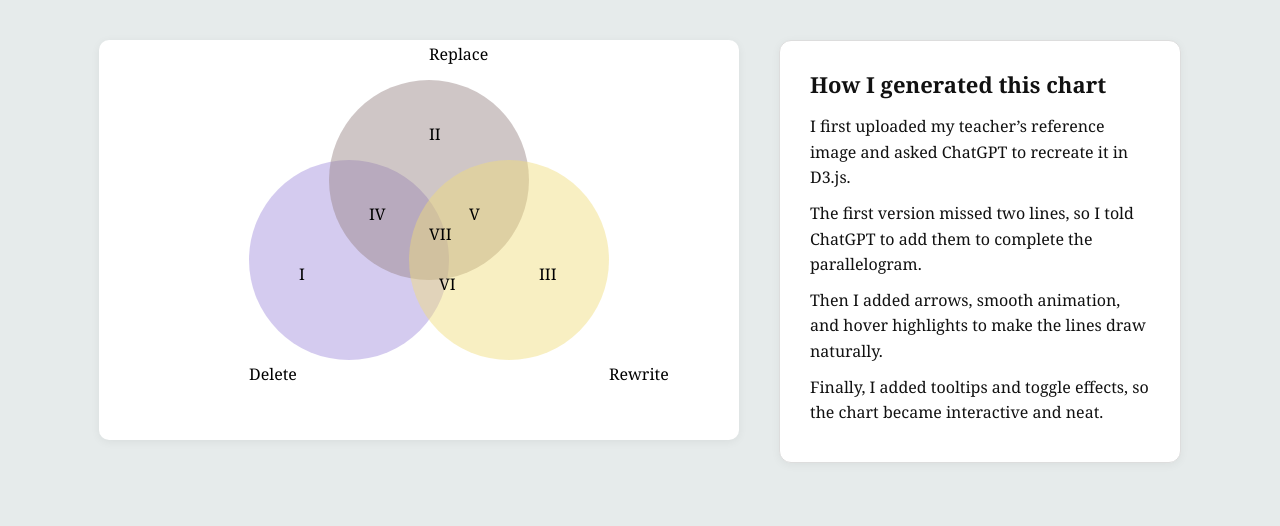
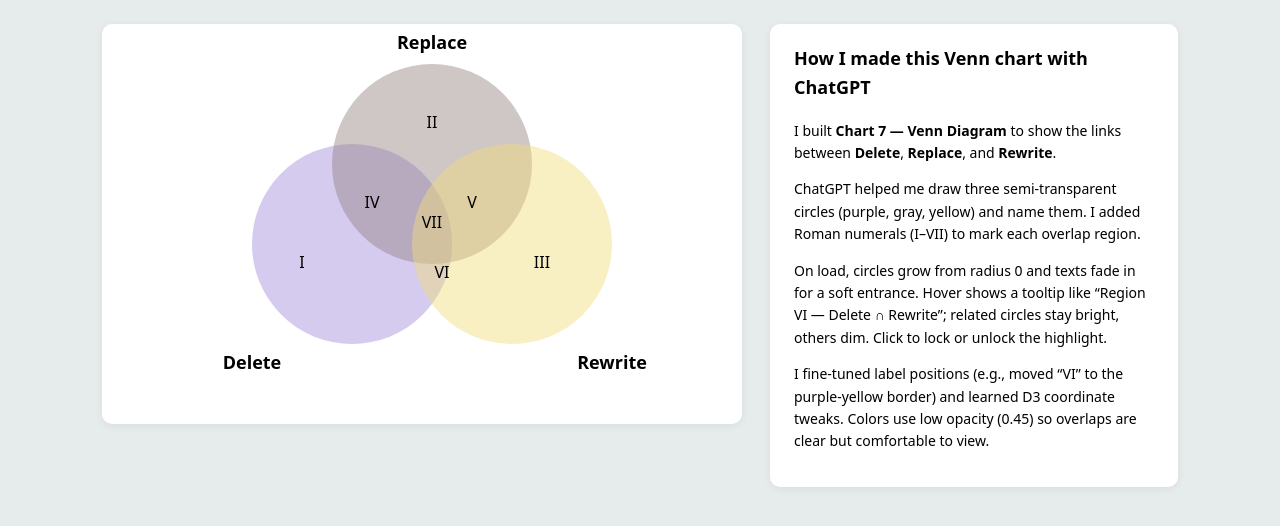
Before and after one commit to lizhiyi1225-boop/IDV-assignment3, a plain HTML site: page chart7.html in a window 1280 px wide. Drawn offline with nearby package versions, Linux system fonts and the light colour scheme.

Commit message:
Add files via upload

```diff
--- a/chart7.html
+++ b/chart7.html
@@ -1,153 +1,91 @@
 <!DOCTYPE html>
 <html lang="en">
 <head>
-<meta charset="UTF-8">
-<title>Chart 7 (Venn Diagram) with Side Note</title>
-<script src="https://cdn.jsdelivr.net/npm/d3@7"></script>
+<meta charset="UTF-8" />
+<title>Chart 7 (Venn Diagram) — D3.js with Transition & Interaction</title>
+<script src="https://cdn.jsdelivr.net/npm/d3@7.9.0/dist/d3.min.js"></script>
+<script>
+  if (!window.d3) {
+    var s = document.createElement('script');
+    s.src = 'https://unpkg.com/d3@7.9.0/dist/d3.min.js';
+    document.head.appendChild(s);
+  }
+</script>
 <style>
-  body {
-    margin: 0;
-    background: #e6ebeb;
-    font-family: Georgia, "Times New Roman", serif;
-    color: #111;
-  }
-
-  /* 容器：左图右注释并列 */
-  .container {
-    display: flex;
-    justify-content: center;
-    align-items: flex-start;
-    gap: 40px;
-    margin: 40px auto;
-    max-width: 1200px;
-    padding: 0 30px;
-  }
-
-  svg {
-    background: #fff;
-    box-shadow: 0 2px 10px rgba(0,0,0,0.06);
-    border-radius: 10px;
-  }
-
-  /* 注释框样式 */
-  .note-box {
-    width: 340px;
-    background: #fff;
-    border: 1px solid #ddd;
-    border-radius: 12px;
-    box-shadow: 0 2px 10px rgba(0,0,0,0.05);
-    padding: 26px 30px;
-    line-height: 1.6;
-  }
-
-  .note-box h2 {
-    font-size: 22px;
-    font-weight: 700;
-    margin-top: 0;
-    margin-bottom: 12px;
-  }
-
-  .note-box p {
-    margin: 10px 0;
-    font-size: 16px;
-  }
-
-  @media (max-width: 900px) {
-    .container {
-      flex-direction: column;
-      align-items: center;
-    }
-    .note-box {
-      width: 90%;
-    }
-  }
+  body {background:#e6ebeb;font-family:system-ui,Arial;margin:0;padding:24px;}
+  .wrap {display:flex;justify-content:center;align-items:flex-start;gap:28px;max-width:1200px;margin:auto;flex-wrap:wrap;}
+  svg {background:#fff;box-shadow:0 2px 8px rgba(0,0,0,.06);border-radius:10px;}
+  text {font-size:16px;font-weight:500;text-anchor:middle;dominant-baseline:middle;}
+  .label{font-size:18px;font-weight:600;}
+  .tooltip{position:absolute;background:#fff;border:1px solid #ccc;border-radius:6px;padding:6px 8px;font-size:12px;pointer-events:none;box-shadow:0 2px 6px rgba(0,0,0,.1);}
+  .note{width:360px;background:#fff;box-shadow:0 2px 8px rgba(0,0,0,.06);border-radius:10px;padding:20px 24px;font-size:14px;line-height:1.6;}
+  .note h3{font-size:18px;margin-top:0;}
+  @media(max-width:900px){.wrap{flex-direction:column;align-items:center;}.note{width:100%;}}
 </style>
 </head>
 <body>
-
-<div class="container">
-  <!-- 左边是图表 -->
-  <svg id="chart" width="640" height="400"></svg>
-
-  <!-- 右边是注释 -->
-  <div class="note-box">
-    <h2>How I generated this chart</h2>
-    <p>I first uploaded my teacher’s reference image and asked ChatGPT to recreate it in D3.js.</p>
-    <p>The first version missed two lines, so I told ChatGPT to add them to complete the parallelogram.</p>
-    <p>Then I added arrows, smooth animation, and hover highlights to make the lines draw naturally.</p>
-    <p>Finally, I added tooltips and toggle effects, so the chart became interactive and neat.</p>
+<div class="wrap">
+  <svg width="640" height="400"></svg>
+  <div class="note">
+    <h3>How I made this Venn chart with ChatGPT</h3>
+    <p>I built <b>Chart 7 — Venn Diagram</b> to show the links between <b>Delete</b>, <b>Replace</b>, and <b>Rewrite</b>.</p>
+    <p>ChatGPT helped me draw three semi-transparent circles (purple, gray, yellow) and name them. I added Roman numerals (I–VII) to mark each overlap region.</p>
+    <p>On load, circles grow from radius 0 and texts fade in for a soft entrance. Hover shows a tooltip like “Region VI — Delete ∩ Rewrite”; related circles stay bright, others dim. Click to lock or unlock the highlight.</p>
+    <p>I fine-tuned label positions (e.g., moved “VI” to the purple-yellow border) and learned D3 coordinate tweaks. Colors use low opacity (0.45) so overlaps are clear but comfortable to view.</p>
   </div>
 </div>
-
 <script>
-/* === 你的 Venn 图表 === */
-const svg = d3.select("#chart");
-const W = +svg.attr("width"), H = +svg.attr("height");
-
+const svg = d3.select("svg");
 const circles = [
-  {id:"Delete",  key:"A", cx:250, cy:220, r:100, color:"rgba(160,140,220,0.45)"},
-  {id:"Replace", key:"B", cx:330, cy:140, r:100, color:"rgba(150,130,130,0.45)"},
-  {id:"Rewrite", key:"C", cx:410, cy:220, r:100, color:"rgba(240,220,120,0.45)"}
+  {id:"Delete",key:"A",cx:250,cy:220,r:100,color:"rgba(160,140,220,0.45)"},
+  {id:"Replace",key:"B",cx:330,cy:140,r:100,color:"rgba(150,130,130,0.45)"},
+  {id:"Rewrite",key:"C",cx:410,cy:220,r:100,color:"rgba(240,220,120,0.45)"}
 ];
-
 function regionLabel(inA,inB,inC){
-  if(inA && inB && inC) return "VII";
-  if(inA && inB && !inC) return "IV";
-  if(!inA && inB && inC) return "V";
-  if(inA && !inB && inC) return "VI";
-  if(inA && !inB && !inC) return "I";
-  if(!inA && inB && !inC) return "II";
-  if(!inA && !inB && inC) return "III";
-  return "";
+  if(inA&&inB&&inC)return"VII";
+  if(inA&&inB&&!inC)return"IV";
+  if(!inA&&inB&&inC)return"V";
+  if(inA&&!inB&&inC)return"VI";
+  if(inA&&!inB&&!inC)return"I";
+  if(!inA&&inB&&!inC)return"II";
+  if(!inA&&!inB&&inC)return"III";
+  return"";
 }
-
-const g = svg.append("g");
+const g=svg.append("g");
 g.selectAll("circle").data(circles).enter().append("circle")
-  .attr("cx",d=>d.cx).attr("cy",d=>d.cy)
-  .attr("r",0)
-  .style("fill",d=>d.color)
-  .transition().duration(900).delay((_,i)=>i*120)
-  .attr("r",d=>d.r);
-
-const labelsPos = [
-  {txt:"Delete",  x:circles[0].cx-100, y:circles[0].cy+120},
-  {txt:"Replace", x:circles[1].cx,     y:circles[1].cy-120},
-  {txt:"Rewrite", x:circles[2].cx+100, y:circles[2].cy+120},
+  .attr("cx",d=>d.cx).attr("cy",d=>d.cy).attr("r",0)
+  .style("fill",d=>d.color).transition().duration(900).delay((_,i)=>i*120).attr("r",d=>d.r);
+const labels=[
+  {txt:"Delete",x:circles[0].cx-100,y:circles[0].cy+120},
+  {txt:"Replace",x:circles[1].cx,y:circles[1].cy-120},
+  {txt:"Rewrite",x:circles[2].cx+100,y:circles[2].cy+120}
 ];
-g.selectAll(".label").data(labelsPos).enter().append("text")
+g.selectAll(".label").data(labels).enter().append("text")
   .attr("class","label").attr("x",d=>d.x).attr("y",d=>d.y)
   .style("opacity",0).text(d=>d.txt)
   .transition().duration(600).delay(550).style("opacity",1);
-
-const roman = [
-  {text:"I",   x:200, y:240},
-  {text:"II",  x:330, y:100},
-  {text:"III", x:440, y:240},
-  {text:"IV",  x:270, y:180},
-  {text:"V",   x:370, y:180},
-  {text:"VII", x:330, y:200},
-  {text:"VI",  x:340, y:250}
+const roman=[
+  {text:"I",x:200,y:240},
+  {text:"II",x:330,y:100},
+  {text:"III",x:440,y:240},
+  {text:"IV",x:270,y:180},
+  {text:"V",x:370,y:180},
+  {text:"VII",x:330,y:200},
+  {text:"VI",x:340,y:250}
 ];
 g.selectAll(".fixed").data(roman).enter().append("text")
   .attr("class","fixed").attr("x",d=>d.x).attr("y",d=>d.y)
   .style("opacity",0).text(d=>d.text)
   .transition().duration(600).delay(650).style("opacity",1);
-
-const tooltip = d3.select("body").append("div")
-  .style("position","absolute").style("background","#fff")
-  .style("border","1px solid #ccc").style("border-radius","6px")
-  .style("padding","6px 8px").style("font-size","12px")
-  .style("pointer-events","none").style("box-shadow","0 2px 6px rgba(0,0,0,.1)")
-  .style("opacity",0);
-
-let locked = false;
+const tooltip=d3.select("body").append("div").attr("class","tooltip").style("opacity",0);
+let locked=false;
 function inside(d,x,y){const dx=x-d.cx,dy=y-d.cy;return dx*dx+dy*dy<=d.r*d.r;}
 function highlightAt(x,y){
   const inA=inside(circles[0],x,y),inB=inside(circles[1],x,y),inC=inside(circles[2],x,y);
   const label=regionLabel(inA,inB,inC);
   svg.selectAll("circle").style("opacity",d=>{
-    const flag=(d.key==="A"&&inA)||(d.key==="B"&&inB)||(d.key==="C"&&inC);
-    return label?(flag?1.0:0.25):1.0;
+    const on=(d.key==="A"&&inA)||(d.key==="B"&&inB)||(d.key==="C"&&inC);
+    return label?(on?1:0.25):1;
   });
   if(label){
     const sets=[inA?"Delete":null,inB?"Replace":null,inC?"Rewrite":null].filter(Boolean).join(" ∩ ");
@@ -157,11 +95,7 @@ function highlightAt(x,y){
 }
 svg.on("mousemove",ev=>{if(locked)return;const pt=d3.pointer(ev,svg.node());highlightAt(pt[0],pt[1]);});
 svg.on("mouseleave",()=>{if(!locked){svg.selectAll("circle").style("opacity",1);tooltip.style("opacity",0);}});
-svg.on("click",ev=>{
-  const pt=d3.pointer(ev,svg.node());
-  if(!locked){highlightAt(pt[0],pt[1]);locked=true;}
-  else{locked=false;svg.selectAll("circle").style("opacity",1);tooltip.style("opacity",0);}
-});
+svg.on("click",ev=>{const pt=d3.pointer(ev,svg.node());if(!locked){highlightAt(pt[0],pt[1]);locked=true;}else{locked=false;svg.selectAll("circle").style("opacity",1);tooltip.style("opacity",0);}});
 </script>
 </body>
 </html>
```
Also changed, not shown: index.html (+1 -1 lines).
